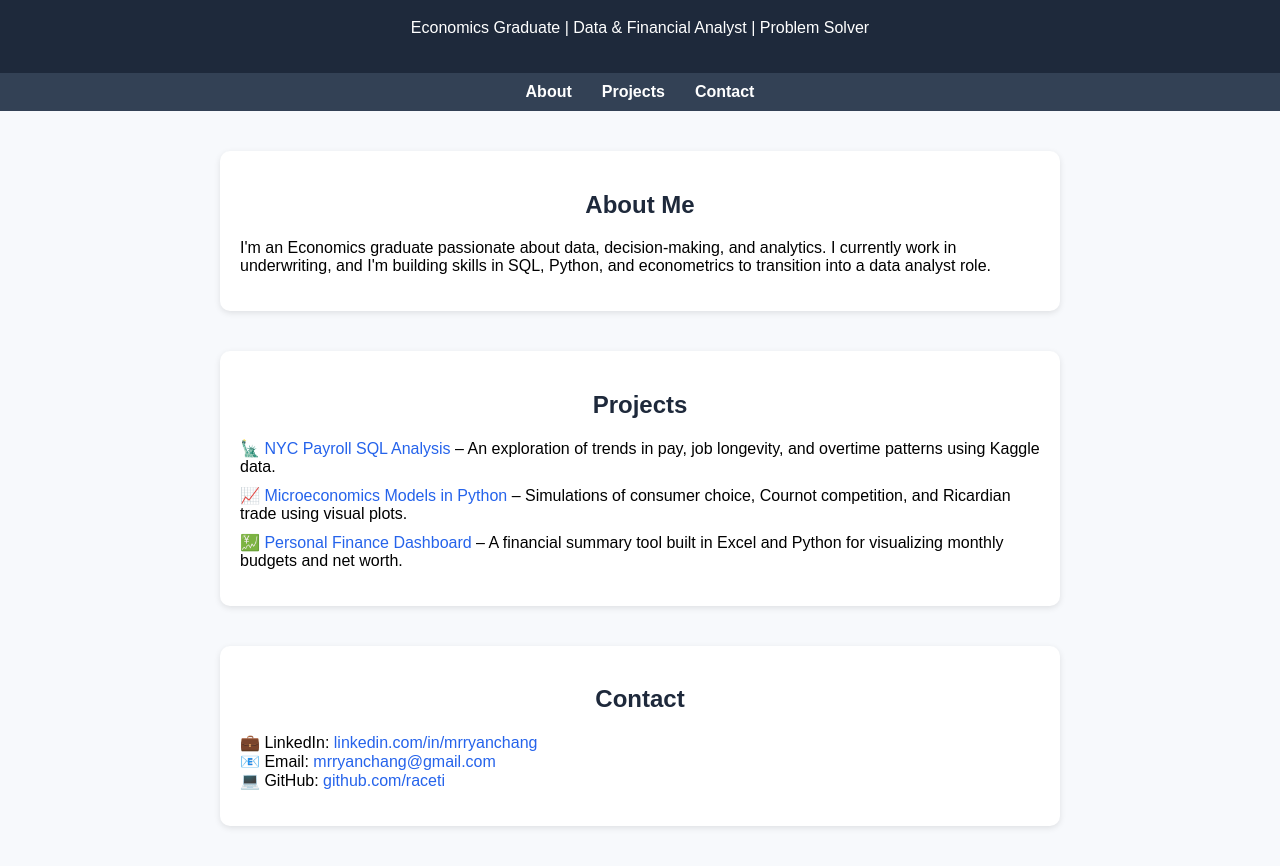
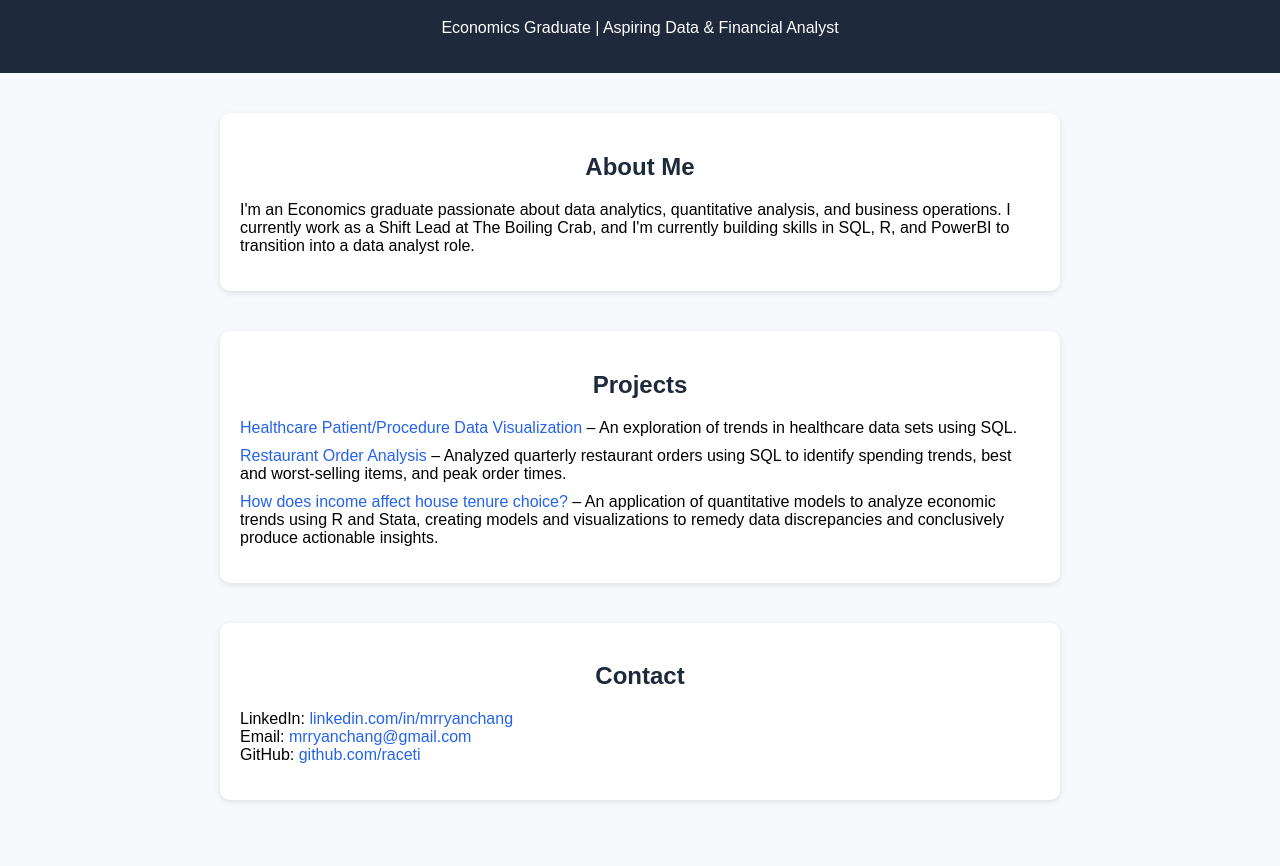
Before and after one commit to raceti/raceti.github.io, a plain HTML site: page index.html in a window 1280 px wide. Shown: the part 81-947 px from the top of the page. After the commit the page ends 921 px from the top, so only its background shows below. Drawn offline with Linux system fonts and the light colour scheme.

Commit message:
index.html

```diff
--- a/index.html
+++ b/index.html
@@ -63,19 +63,13 @@
 
   <header>
     <h1>Ryan Chang</h1>
-    <p>Economics Graduate | Data & Financial Analyst | Problem Solver</p>
+    <p>Economics Graduate | Aspiring Data & Financial Analyst</p>
   </header>
-
-  <nav>
-    <a href="#about">About</a>
-    <a href="#projects">Projects</a>
-    <a href="#contact">Contact</a>
-  </nav>
 
   <section id="about" class="section">
     <h2>About Me</h2>
     <p>
-      I'm an Economics graduate passionate about data, decision-making, and analytics. I currently work in underwriting, and I'm building skills in SQL, Python, and econometrics to transition into a data analyst role.
+      I'm an Economics graduate passionate about data analytics, quantitative analysis, and business operations. I currently work as a Shift Lead at The Boiling Crab, and I'm currently building skills in SQL, R, and PowerBI to transition into a data analyst role.
     </p>
   </section>
 
@@ -83,19 +77,19 @@
     <h2>Projects</h2>
     <ul>
       <li>
-        <a class="project-link" href="https://github.com/raceti/sql-nyc-payroll-analysis" target="_blank">
-          🗽 NYC Payroll SQL Analysis
-        </a> – An exploration of trends in pay, job longevity, and overtime patterns using Kaggle data.
+        <a class="project-link" href="https://github.com/raceti/SQL_PROJECTS/blob/main/hcprocedures.sql" target="_blank">
+          Healthcare Patient/Procedure Data Visualization
+        </a> – An exploration of trends in healthcare data sets using SQL.
       </li>
       <li>
-        <a class="project-link" href="https://github.com/raceti/econ-models" target="_blank">
-          📈 Microeconomics Models in Python
-        </a> – Simulations of consumer choice, Cournot competition, and Ricardian trade using visual plots.
+        <a class="project-link" href="https://github.com/raceti/SQL_PROJECTS/blob/main/restdbgit.sql" target="_blank">
+          Restaurant Order Analysis
+        </a> – Analyzed quarterly restaurant orders using SQL to identify spending trends, best and worst-selling items, and peak order times.
       </li>
       <li>
         <a class="project-link" href="https://github.com/raceti/finance-dashboard" target="_blank">
-          💹 Personal Finance Dashboard
-        </a> – A financial summary tool built in Excel and Python for visualizing monthly budgets and net worth.
+          How does income affect house tenure choice?
+        </a> – An application of quantitative models to analyze economic trends using R and Stata, creating models and visualizations to remedy data discrepancies and conclusively produce actionable insights.
       </li>
     </ul>
   </section>
@@ -103,9 +97,9 @@
   <section id="contact" class="section">
     <h2>Contact</h2>
     <p>
-      💼 LinkedIn: <a class="project-link" href="https://linkedin.com/in/mrryanchang" target="_blank">linkedin.com/in/mrryanchang</a><br>
-      📧 Email: <a class="project-link" href="mailto:mrryanchang@gmail.com">mrryanchang@gmail.com</a><br>
-      💻 GitHub: <a class="project-link" href="https://github.com/raceti" target="_blank">github.com/raceti</a>
+      LinkedIn: <a class="project-link" href="https://linkedin.com/in/mrryanchang" target="_blank">linkedin.com/in/mrryanchang</a><br>
+      Email: <a class="project-link" href="mailto:mrryanchang@gmail.com">mrryanchang@gmail.com</a><br>
+      GitHub: <a class="project-link" href="https://github.com/raceti" target="_blank">github.com/raceti</a>
     </p>
   </section>
 
```
